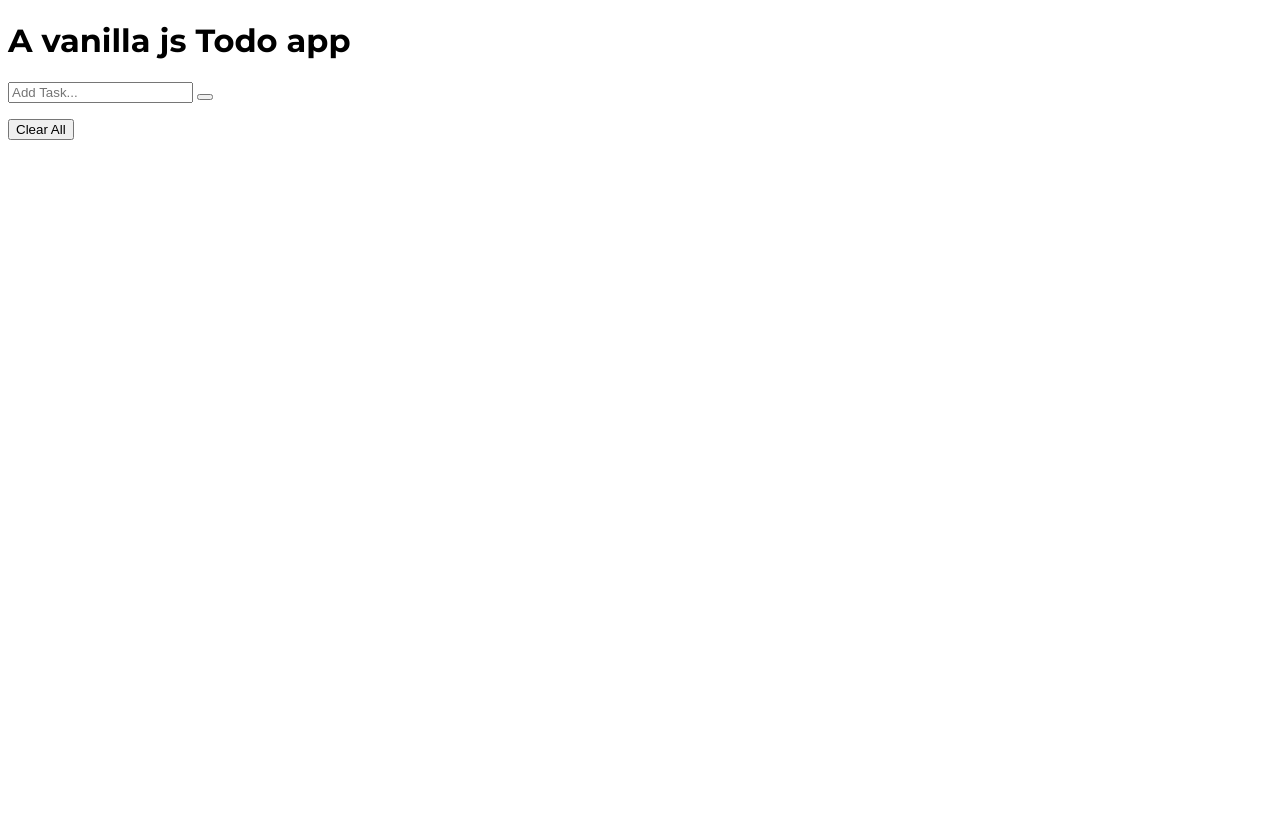
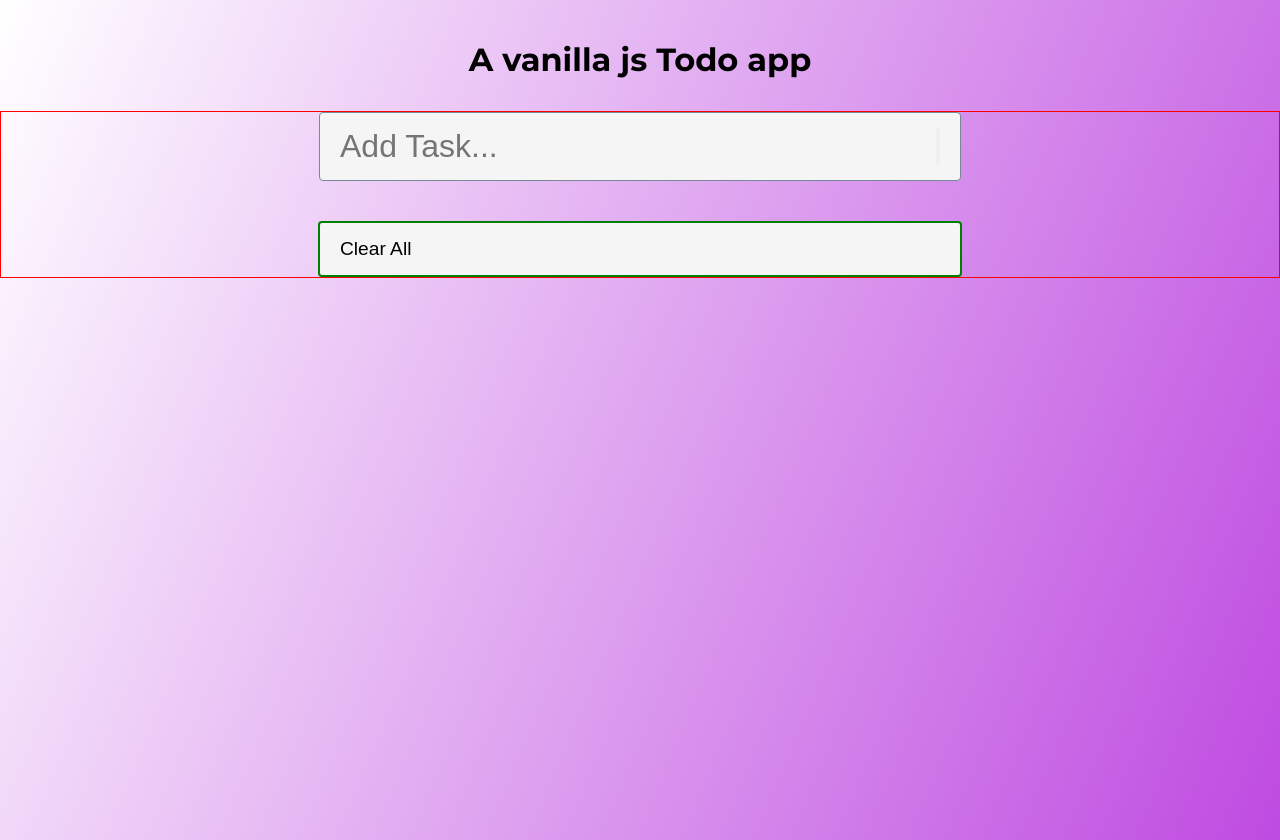
Before and after one commit to akashsrkar/vanilla-todo, a plain HTML site: page index.html in a window 1280 px wide. Before the commit the page ends 800 px from the top, so only its background shows below. Drawn offline with Linux system fonts and the light colour scheme; some icons are missing.

Commit message:
style: basic design for the app

```diff
--- a/index.html
+++ b/index.html
@@ -15,7 +15,7 @@
 
     <main>
       <form action="submit">
-        <input type="input" placeholder="Add Task..." />
+        <input type="text" placeholder="Add Task..." />
         <button><i class="ph ph-list-plus"></i></button>
       </form>
 
--- a/styles.css
+++ b/styles.css
@@ -1,6 +1,84 @@
 @import url('https://fonts.googleapis.com/css2?family=Montserrat:wght@100..900&display=swap');
 
+*{
+    margin: 0;
+    padding: 0;
+}
 
 body{
     font-family: Montserrat;
+  background:
+  linear-gradient(113deg, rgba(0,0,255,0), rgba(176,35,218,0.82));
+  /* filter: contrast(170%) brightness(1000%); */
+    height: 100vh;
 }
+
+header{
+    text-align: center;
+}
+
+h1{
+    font-weight: 700;
+    font-size: 2rem;
+    margin-top: 2.5rem;
+}
+
+main{
+    margin: 2rem auto;
+    border: 1px solid red;
+    display: flex;
+    flex-direction: column;
+    align-items: center;
+}
+
+form{
+    background-color: whitesmoke;
+    width: 600px;
+    padding: 15px 20px;
+    border-radius: 4px;
+    display: flex;
+    justify-content: space-between;
+    border: 0.5px solid lightslategray;
+}
+
+form input[type="text"] {
+    outline: 0;
+    font-size: 2rem;
+    border: none;
+    background-color: transparent;
+}
+
+form button{
+    font-size: 2rem;
+}
+
+form button:hover{
+    cursor: pointer;
+}
+
+#list-container{
+    border: 2px solid green;
+    background-color: whitesmoke;
+    margin-top: 40px;
+    width: 600px;
+    padding: 15px 20px;
+    border-radius: 4px;
+}
+
+#todo-list{
+    list-style: none;
+    display: flex;
+    flex-direction: column;
+}
+
+#todo-list li{
+    padding: 5px;
+    font-size: 2rem;
+}
+
+#clear{
+    border: none;
+    background-color: transparent;
+    font-size: 1.2rem;
+    text-align: right;
+}
```
